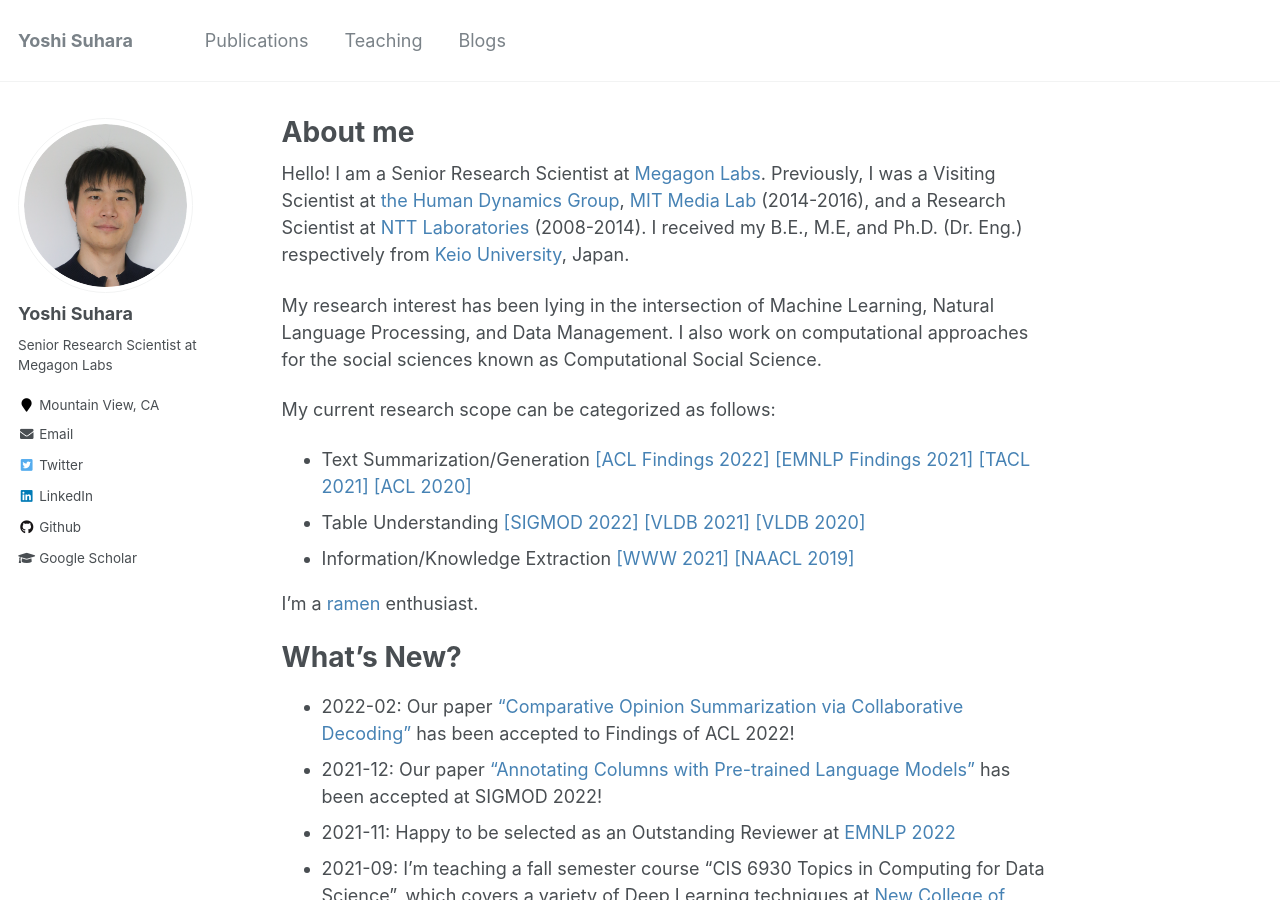
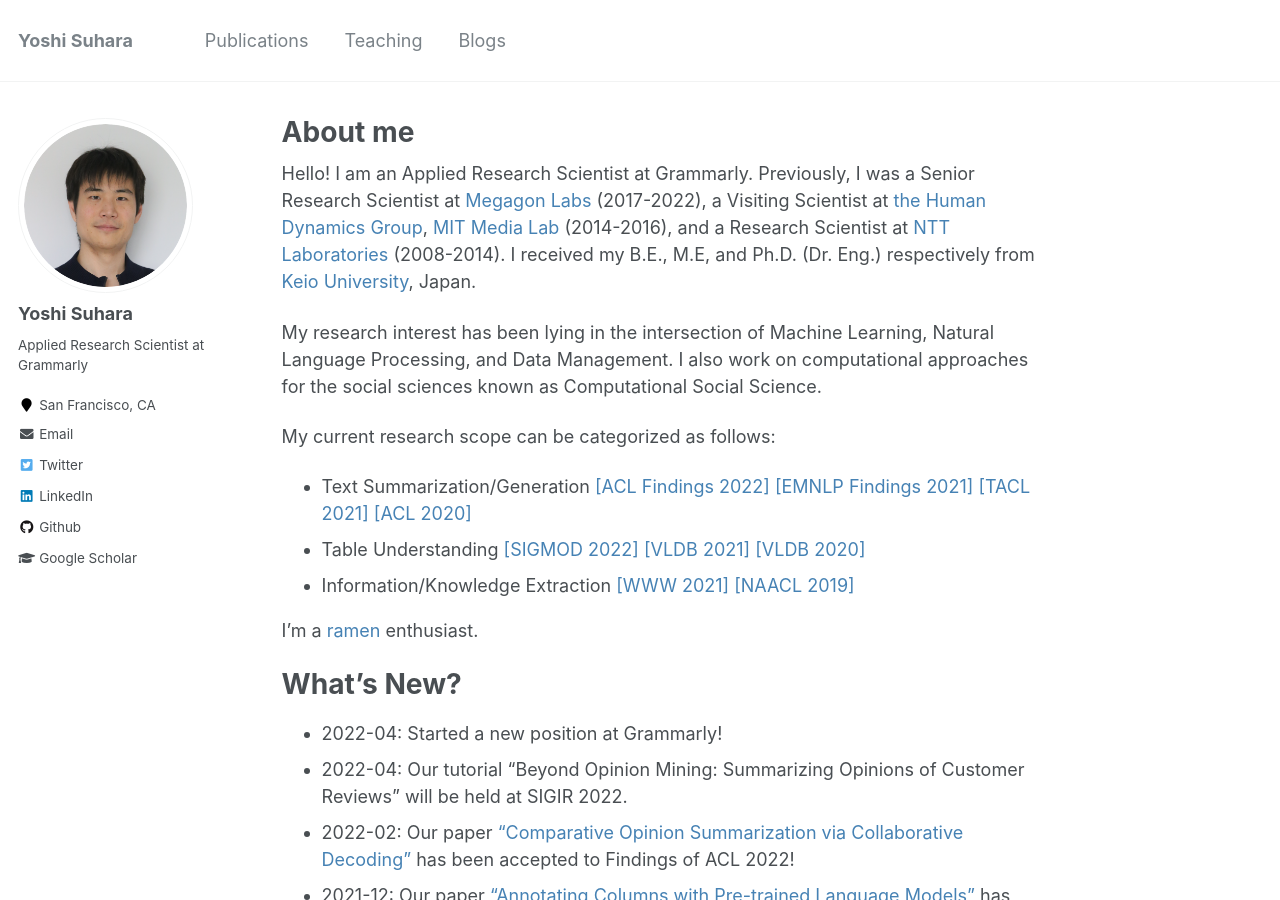
Before and after one commit to suhara/suhara.github.io, a Jekyll site: the page built from _pages/about.md, in a window 1280 px wide and 900 px high. Built offline with Jekyll 4.4.1, drawn with Linux system fonts in a browser that asks for light colours; some of the changed text lies outside the part shown.

Commit message:
Update about.md

```diff
--- a/_config.yml
+++ b/_config.yml
@@ -10,7 +10,7 @@
 title                    : "Yoshi Suhara"
 title_separator          : "-"
 name                     : &name "Yoshi Suhara"
-description              : &description "Senior Research Scientist at Megagon Labs"
+description              : &description "Applied Research Scientist at Grammarly"
 url                      : https://suhara.github.io # the base hostname & protocol for your site e.g. "https://mmistakes.github.io"
 baseurl                  : "" # the subpath of your site, e.g. "/blog"
 repository               : "suhara/suhara.github.io"
@@ -83,12 +83,12 @@
 author:
   name             : "Yoshi Suhara"
   avatar           : "profile.png"
-  bio              : "Senior Research Scientist at Megagon Labs"
-  location         : "Mountain View, CA"
+  bio              : "Applied Research Scientist at Grammarly"
+  location         : "San Francisco, CA"
   employer         :
   pubmed           :
   googlescholar    : "https://scholar.google.com/citations?user=tjWt_1MAAAAJ&hl=en"
-  email            : yoshi@megagon.ai
+  email            : suhara@acm.org
   researchgate     : # "https://www.researchgate.net/profile/Yoshihiko_Suhara"
   uri              :
   bitbucket        :
--- a/_pages/about.md
+++ b/_pages/about.md
@@ -8,8 +8,7 @@
   - /about.html
 ---
 
-Hello! I am a Senior Research Scientist at [Megagon Labs](https://megagon.ai). Previously, I was a Visiting Scientist at [the Human Dynamics Group](https://www.media.mit.edu/groups/human-dynamics/overview/), [MIT Media Lab](https://www.media.mit.edu/) (2014-2016),
-and a Research Scientist at [NTT Laboratories](https://www.ntt.co.jp/RD/e/index.html) (2008-2014). I received my B.E., M.E, and Ph.D. (Dr. Eng.) respectively from [Keio University](https://www.keio.ac.jp/en/), Japan.
+Hello! I am an Applied Research Scientist at Grammarly. Previously, I was a Senior Research Scientist at [Megagon Labs](https://megagon.ai) (2017-2022), a Visiting Scientist at [the Human Dynamics Group](https://www.media.mit.edu/groups/human-dynamics/overview/), [MIT Media Lab](https://www.media.mit.edu/) (2014-2016), and a Research Scientist at [NTT Laboratories](https://www.ntt.co.jp/RD/e/index.html) (2008-2014). I received my B.E., M.E, and Ph.D. (Dr. Eng.) respectively from [Keio University](https://www.keio.ac.jp/en/), Japan.
 
 My research interest has been lying in the intersection of Machine Learning, Natural Language Processing, and Data Management. I also work on computational approaches for the social sciences known as Computational Social Science.
 
@@ -23,6 +22,8 @@
 
 What's New?
 ======
+- 2022-04: Started a new position at Grammarly!
+- 2022-04: Our tutorial "Beyond Opinion Mining: Summarizing Opinions of Customer Reviews" will be held at SIGIR 2022.
 - 2022-02: Our paper ["Comparative Opinion Summarization via Collaborative Decoding"](https://arxiv.org/abs/2110.07520) has been accepted to Findings of ACL 2022!
 - 2021-12: Our paper ["Annotating Columns with Pre-trained Language Models"](https://arxiv.org/abs/2104.01785) has been accepted at SIGMOD 2022!
 - 2021-11: Happy to be selected as an Outstanding Reviewer at [EMNLP 2022](https://2021.emnlp.org/)
```
Also changed, not shown: other parts of _pages/about.md (+1 -1 lines).
